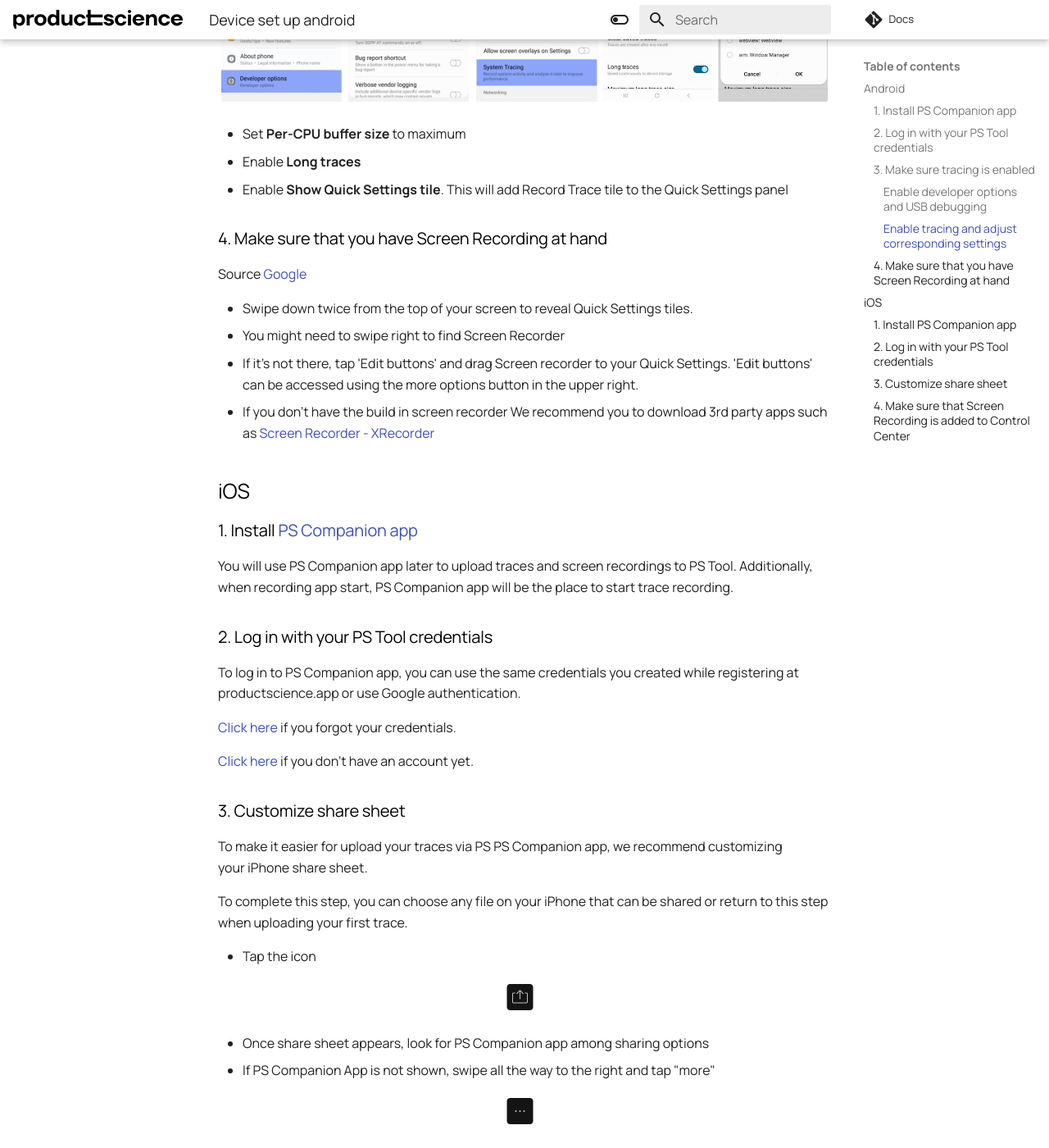
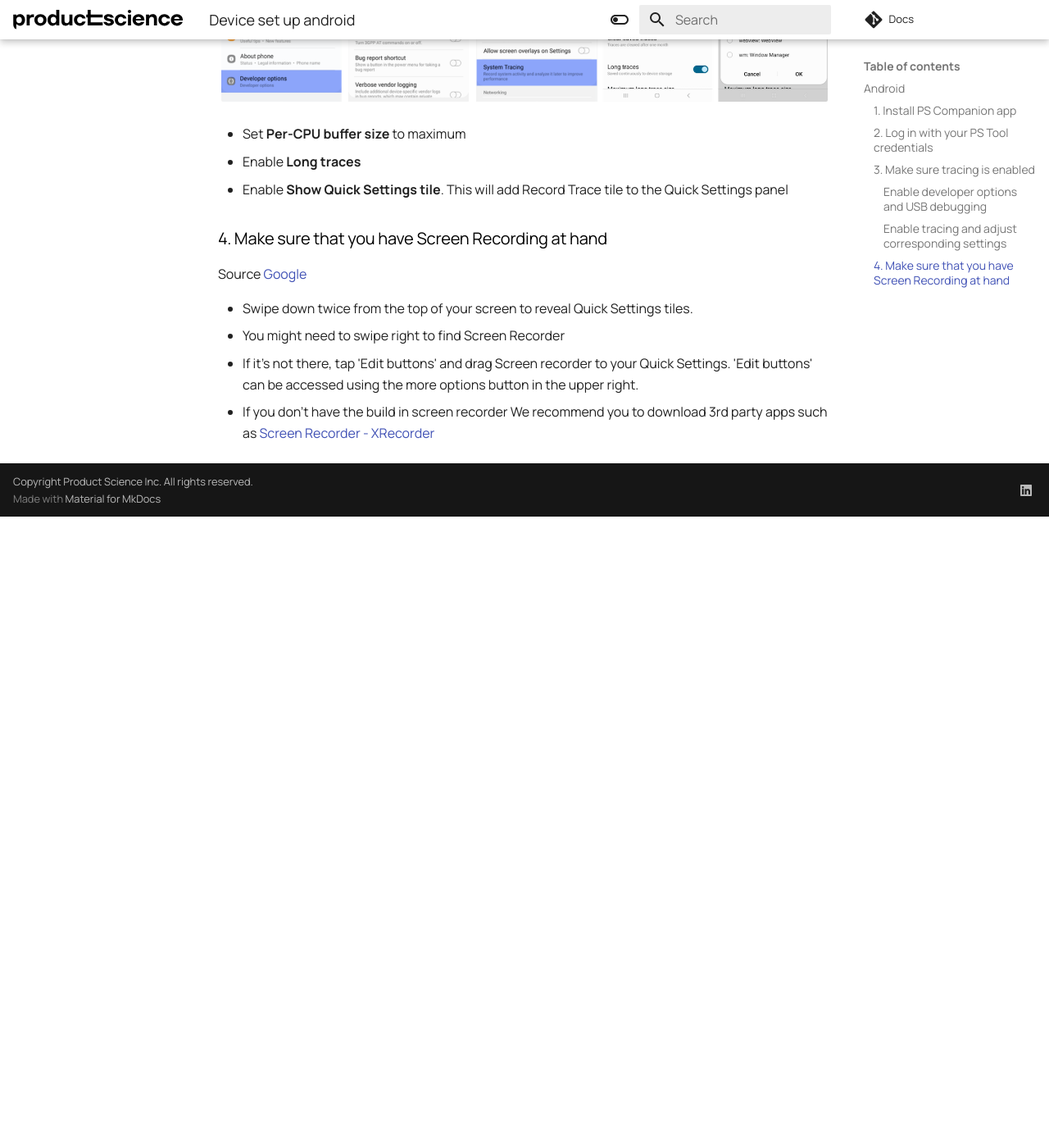
Before and after one commit to product-science/docs, an MkDocs documentation site: the page built from docs/website-docs/device-set-up-android.md, in a window 1280 px wide and 1400 px high, scrolled down 1735 px. Shown: the whole window at 82% size. Built offline with MkDocs 1.6.1 and Material for MkDocs 9.7.7, drawn with Linux system fonts in a browser that asks for light colours; after the commit the page ends 2365 px from its top, so only the background shows below that; some of the changed text lies outside the part shown.

Commit message:
cut out iOS part from device-set-up-android.md

```diff
--- a/docs/website-docs/device-set-up-android.md
+++ b/docs/website-docs/device-set-up-android.md
@@ -49,43 +49,3 @@ Source [Google](https://support.google.com/android/answer/9075928?hl=en)
 - If it's not there, tap 'Edit buttons' and drag Screen recorder to your Quick Settings. 'Edit buttons' can be accessed using the more options button in the upper right.
 - If you don't have the build in screen recorder
 We recommend you to download 3rd party apps such as [Screen Recorder - XRecorder](https://play.google.com/store/apps/details?id=videoeditor.videorecorder.screenrecorder&hl=en_US&gl=US)
-
-iOS
----------
-
-### 1. Install [PS Companion app](https://apps.apple.com/au/app/ps-companion-app/id1634153033)
-
-You will use PS Companion app later to upload traces and screen recordings to PS Tool.
-Additionally, when recording app start, PS Companion app will be the place to start trace recording.
-
-### 2. Log in with your PS Tool credentials
-
-To log in to PS Companion app, you can use the same credentials you created while registering at productscience.app or use Google authentication.
-
-[Click here](https://productscience.app/recovery-token) if you forgot your credentials.
-
-[Click here](https://productscience.app/sign-up-trial) if you don't have an account yet.
-
-### 3. Customize share sheet
-
-To make it easier for upload your traces via PS PS Companion app, we recommend customizing your iPhone share sheet.
-
-To complete this step, you can choose any file on your iPhone that can be shared or return to this step when uploading your first trace.
-
--   Tap the icon
-
-![export-icon](../images/export-icon.png)
-
--   Once share sheet appears, look for PS Companion app among sharing options
--   If PS Companion App is not shown, swipe all the way to the right and tap "more"
-
-![more-icon](../images/more-icon.png)
-
--   On the top right tap "Edit"
--   Tap the add button ![add-button](../images/add-button.png) next to PS Companion app
-
-### 4. Make sure that Screen Recording is added to Control Center
-
-Source: [Apple](https://support.apple.com/en-us/HT207935)
-
-- Go to Settings &gt; Control Center, then tap the add button ![add-button](../images/add-button.png) next to Screen Recording.
```
